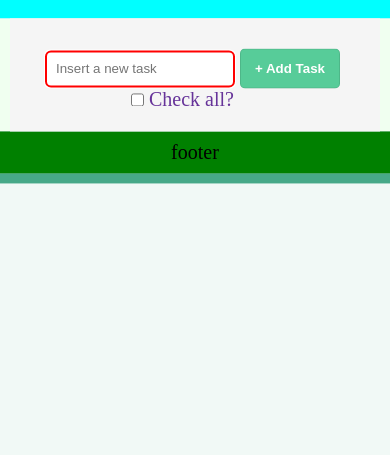
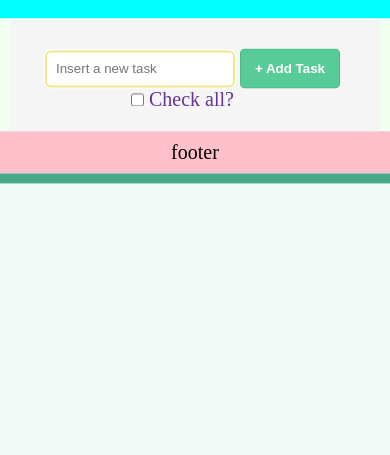
Before and after one commit to marianalopesdev/basicToDoList, a plain HTML site: page index2.html in a window 390 px wide. Shown: the part 389-844 px from the top of the page. Drawn offline with Linux system fonts and the light colour scheme.

Commit message:
mobile responsivity test

```diff
--- a/style2.css
+++ b/style2.css
@@ -39,7 +39,7 @@ body {
   /* font-family: 'DM Sans'; */
   font-size: 1.6rem;
   text-align: center;
-  /* overflow: overlay; ? */
+  overflow: overlay;
   background-color: var(--brand-light-2);
 }
 
@@ -57,7 +57,7 @@ body {
 
   transform: translate(0vh, 1vh);
   /* border: .1rem solid #DDDDDD; */
-  /* overflow: hidden; precisa mesmo?*/
+  overflow: hidden;
   justify-self: center;
 
 
@@ -82,7 +82,7 @@ main {
   /* justify-content: center; precisa mesmo?*/
   align-items: center;
   background-color: honeydew;
-  /* overflow: auto; precisa mesmo?*/
+  overflow: auto;
 
 }
 
@@ -169,7 +169,7 @@ p {
   margin-left: 2.5rem;
   /* border:2px solid #FF0000; */
   border-radius: .5rem;
-  outline-color: red;
+  outline-color: khaki;
 
 }
 
@@ -276,7 +276,7 @@ footer {
 
 @media (max-width:400px) {
   footer {
-    background-color: green;
+    background-color: pink;
 
   }
 
```
